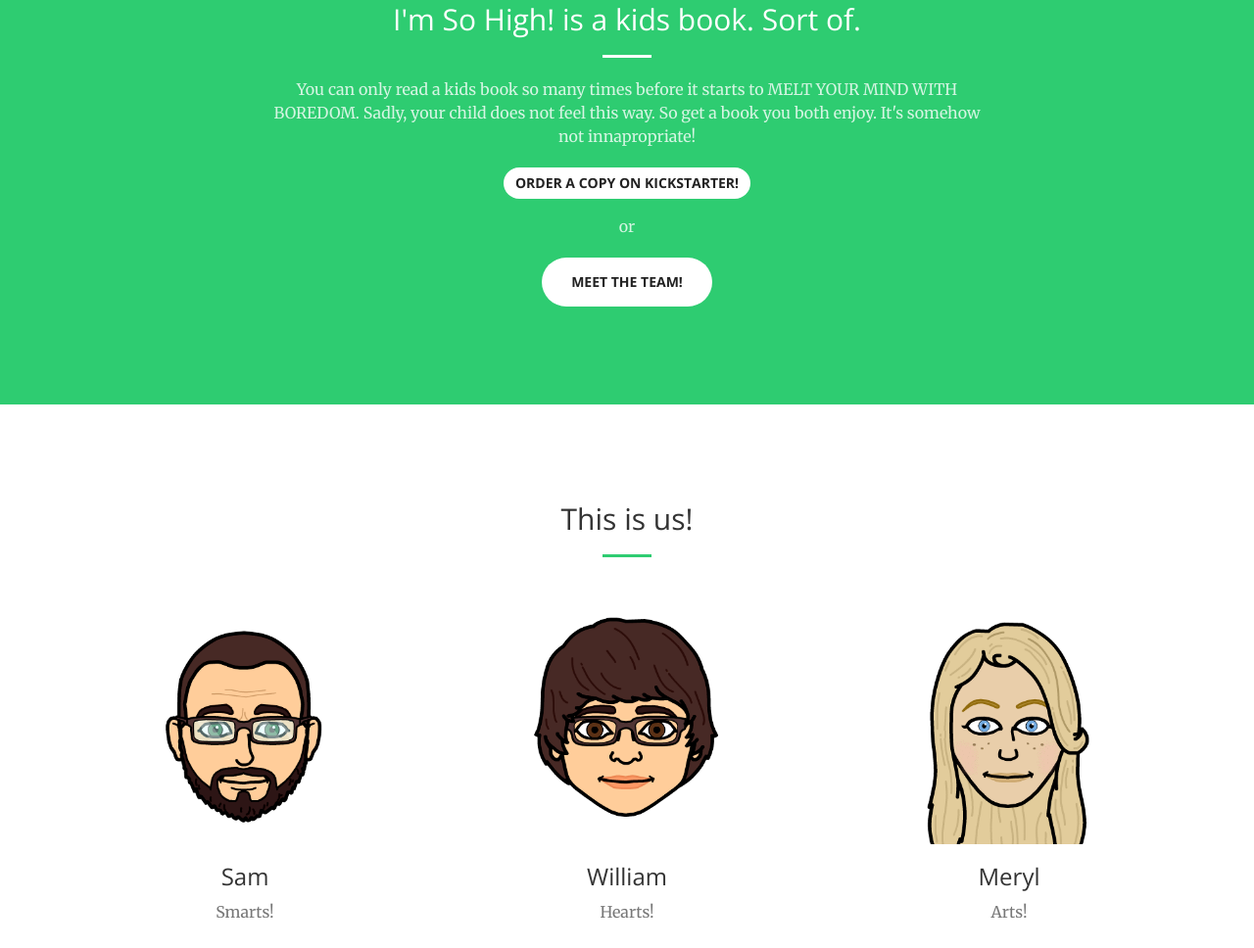
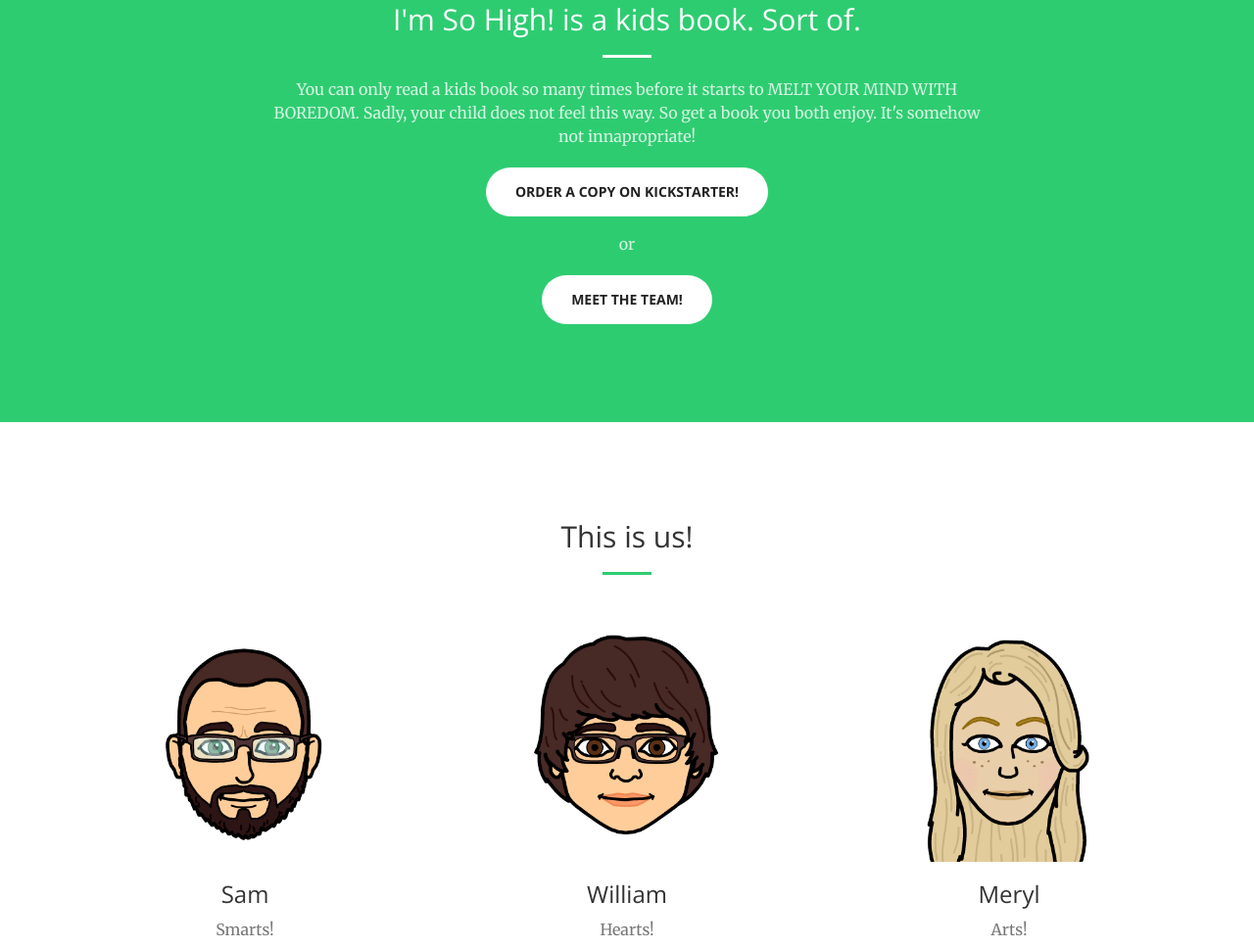
Before and after one commit to InATree/imsohigh, a plain HTML site: page index.html in a window 1280 px wide. Shown: the part 897-1865 px from the top of the page at 98% size. Drawn offline with nearby package versions, Linux system fonts and the light colour scheme.

Commit message:
fucking typo

```diff
--- a/index.html
+++ b/index.html
@@ -91,7 +91,7 @@
                     <h2 class="section-heading">I'm So High! is a kids book. Sort of.</h2>
                     <hr class="light">
                     <p class="text-faded">You can only read a kids book so many times before it starts to MELT YOUR MIND WITH BOREDOM. Sadly, your child does not feel this way. So get a book you both enjoy. It's somehow not innapropriate!</p>
-                    <a class="btn btn-default btn-xlkickstarter-btn">Order a copy on Kickstarter!</a>
+                    <a class="btn btn-default btn-xl kickstarter-btn">Order a copy on Kickstarter!</a>
                     <p class="text-faded top-space">or</p>
                     <a href="#about" class="btn btn-default btn-xl page-scroll">Meet the team!</a>
                 </div>
```
